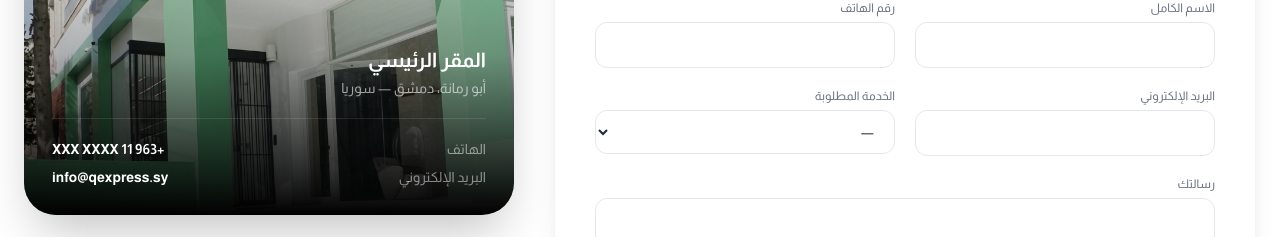
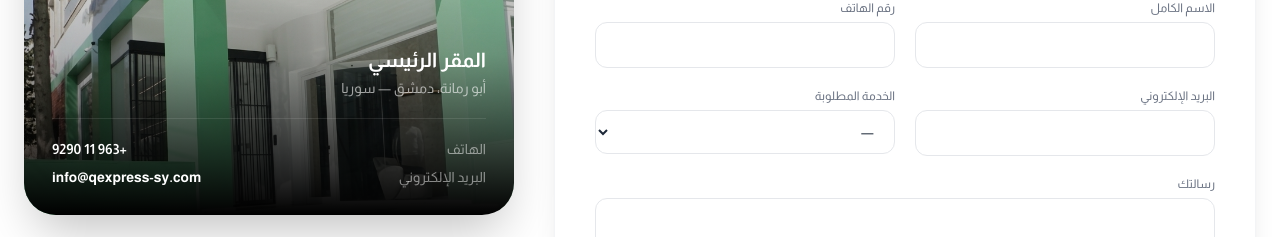
Before and after one commit to The-legend98/qexpress-website, a Next.js app: page /contact in a window 1280 px wide. Shown: the part 920-1157 px from the top of the page. Built offline with nearby package versions, Linux system fonts and the light colour scheme.

Commit message:
fixing contact info

```diff
--- a/app/ceo/page.tsx
+++ b/app/ceo/page.tsx
@@ -413,8 +413,7 @@ export default function CEOPage() {
               {/* Photo frame — full width on mobile, fixed size on desktop */}
               <div
                 className="relative w-full md:w-[380px] rounded-[24px] md:rounded-[32px] overflow-hidden"
-  // زدنا الارتفاع في الموبايل من 72vw لـ 110vw ليظهر الجسم والرأس بشكل أفضل
-  style={{ height: "aspect-ratio: 4/5", minHeight: "450px", boxShadow: `0 24px 60px -12px ${M}35` }}
+                style={{ height: "aspect-ratio: 4/5", minHeight: "450px", boxShadow: `0 24px 60px -12px ${M}35` }}
               >
                 <Image
                   src={CEO_PHOTO}
--- a/app/contact/page.tsx
+++ b/app/contact/page.tsx
@@ -57,8 +57,8 @@ const content = {
       title: "معلومات التواصل",
       items: [
         { label: "العنوان", value: "أبو رمانة، دمشق، سوريا", icon: "location" },
-        { label: "الهاتف", value: "+963 11 XXX XXXX", icon: "phone" },
-        { label: "البريد الإلكتروني", value: "info@qexpress.sy", icon: "email" },
+        { label: "الهاتف", value: "+963 11 9290", icon: "phone" },
+        { label: "البريد الإلكتروني", value: "info@qexpress-sy.com", icon: "email" },
         { label: "ساعات العمل", value: "الأحد - الخميس: 8ص - 6م", icon: "clock" },
       ],
       follow: "تابعونا على منصاتنا",
@@ -95,8 +95,8 @@ const content = {
       title: "Contact Information",
       items: [
         { label: "Address", value: "Abu Rummaneh, Damascus, Syria", icon: "location" },
-        { label: "Phone", value: "+963 11 XXX XXXX", icon: "phone" },
-        { label: "Email", value: "info@qexpress.sy", icon: "email" },
+        { label: "Phone", value: "+963 11 9290", icon: "phone" },
+        { label: "Email", value: "info@qexpress-sy.com", icon: "email" },
         { label: "Working Hours", value: "Sun - Thu: 8AM - 6PM", icon: "clock" },
       ],
       follow: "Follow Our Channels",
--- a/components/sections/ContactCTASection.tsx
+++ b/components/sections/ContactCTASection.tsx
@@ -18,8 +18,8 @@ const content = {
     cta1: "احجز شحنة",
     cta2: "تواصل معنا",
     features: ["رد خلال 24 ساعة", "حلول مخصصة لكل عميل", "دعم مستمر على مدار الساعة"],
-    phone: "+963 11 XXX XXXX",
-    email: "info@qexpress.sy",
+    phone: "+963 11 9290",
+    email: "info@qexpress-sy.com",
     address: "أبو رمانة، دمشق، سوريا",
     follow: "تابعونا على",
     contactInfo: "معلومات التواصل",
@@ -32,8 +32,8 @@ const content = {
     cta1: "Book a Shipment",
     cta2: "Contact Us",
     features: ["Response within 24 hours", "Customized solutions per client", "24/7 continuous support"],
-    phone: "+963 11 XXX XXXX",
-    email: "info@qexpress.sy",
+    phone: "+963 11 9290",
+    email: "info@qexpress-sy.com",
     address: "Abu Rummaneh, Damascus, Syria",
     follow: "Follow us on",
     contactInfo: "Contact Information",
```
